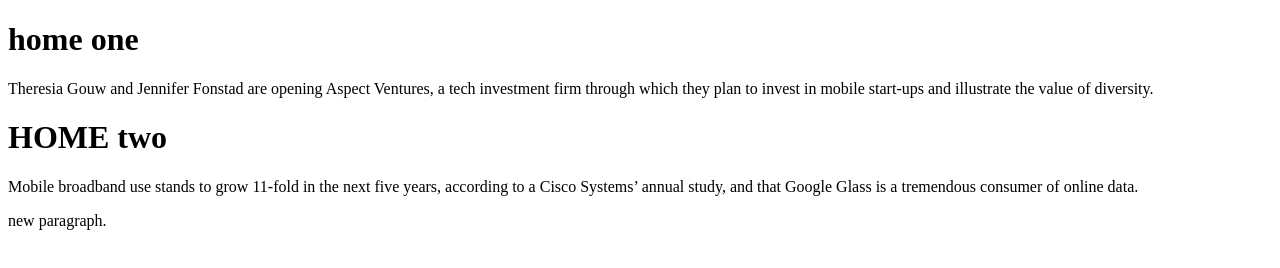
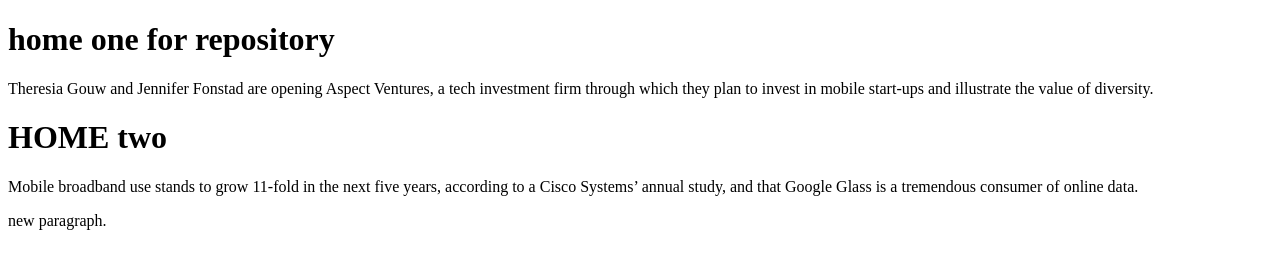
Before and after one commit to fiona78/gitPractice, a plain HTML site: page home.html in a window 1280 px wide. Drawn offline with Linux system fonts and the light colour scheme.

Commit message:
for repository

```diff
--- a/home.html
+++ b/home.html
@@ -7,7 +7,7 @@
 <body>
 
 <div>
-<h1>home one</h1>
+<h1>home one for repository</h1>
 <p>Theresia Gouw and Jennifer Fonstad are opening Aspect Ventures, a tech investment firm through which they plan to invest in mobile start-ups and illustrate the value of diversity.</p>
 </div>
 <div>
```
